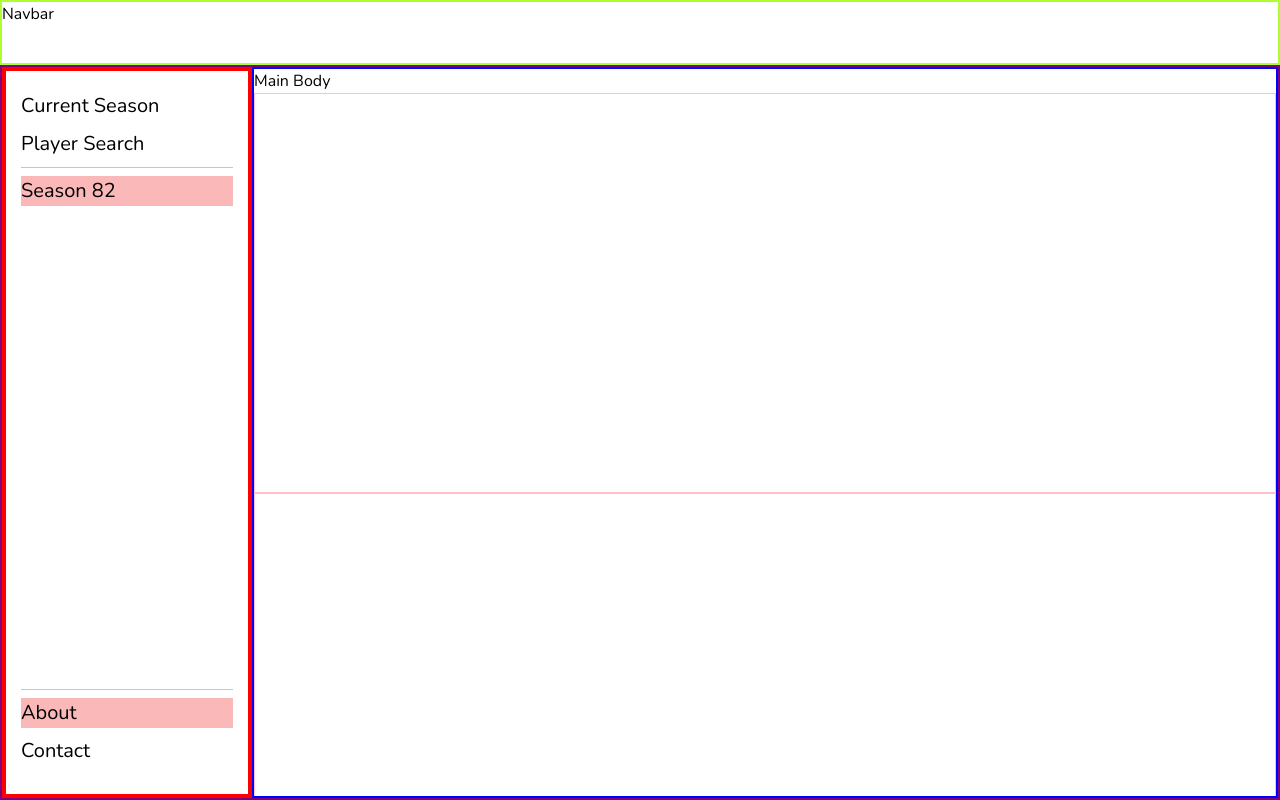
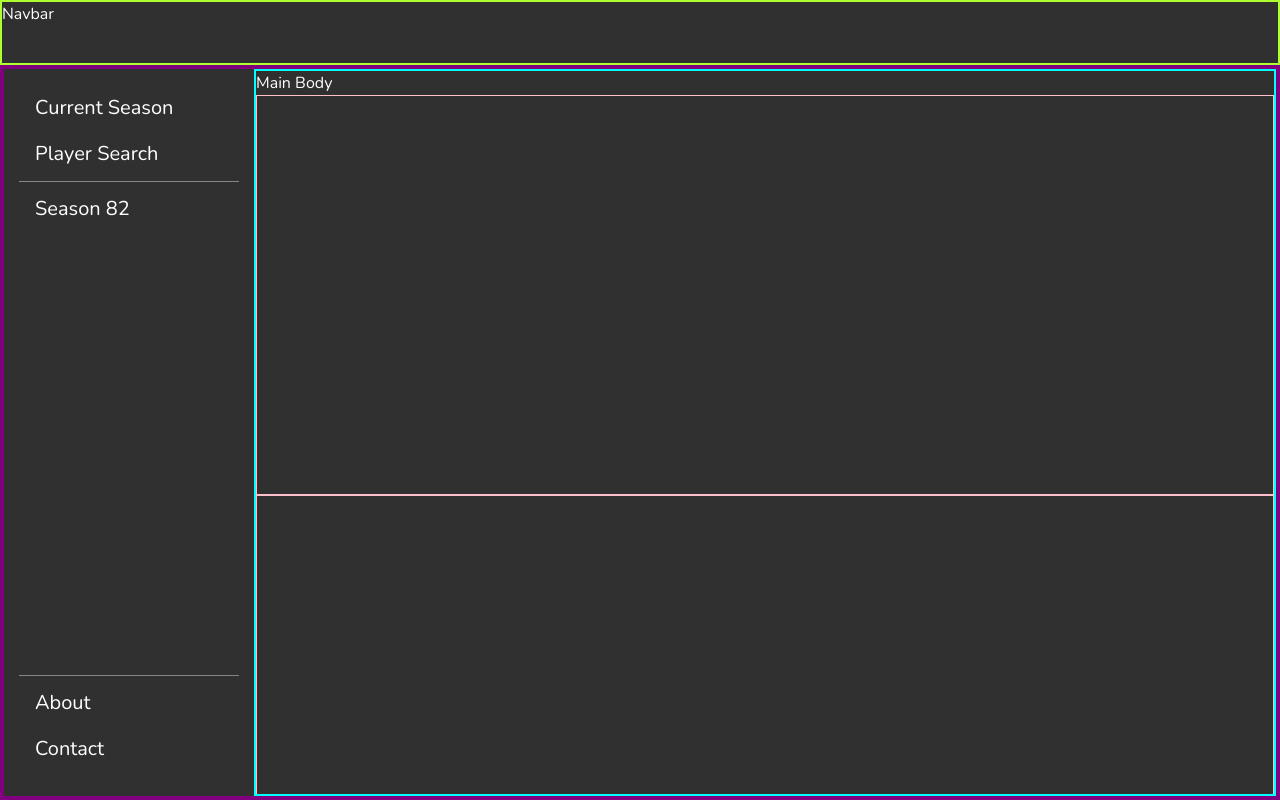
Before and after one commit to josedrios/clashvote, a React (Vite) app: page / in a window 1280 px wide. Built offline with nearby package versions, Linux system fonts and the light colour scheme.

Commit message:
Added spacing for sidebar links and made hover effect for side bar link

```diff
--- a/src/styles/abstracts/_variables.scss
+++ b/src/styles/abstracts/_variables.scss
@@ -6,7 +6,7 @@
 $primary-color: rgb(235, 222, 36);
 
 $primary-background-color: #313030;
-$secondary-background-color: #2a2a2a;
+$secondary-background-color: rgba(64, 64, 64, 0.731);
 
 // Additional color options
 $border-color: #acacacb1;
@@ -15,7 +15,6 @@ $border-color: #acacacb1;
 $line-height-base: 1.6;
 
 // Spacing units
-$spacing-unit: 1rem;
 $spacing-xsmall: 0.25rem;
 $spacing-small: 0.5rem;
 $spacing-medium: 1rem;
@@ -35,10 +34,10 @@ $z-index-modal: 2000;
 $z-index-overlay: 3000;
 
 // Border radius
-$border-radius-base: 5px;
-$border-radius-small: 10px;
-$border-radius-medium: 20px;
-$border-radius-large: 25px;
+$border-radius-xs: 5px;
+$border-radius-sm: 10px;
+$border-radius-md: 20px;
+$border-radius-lg: 25px;
 $border-radius-xl: 35px;
 $border-circle: 10000px;
 
--- a/src/styles/base/_reset.scss
+++ b/src/styles/base/_reset.scss
@@ -5,6 +5,7 @@
     text-rendering: optimizeLegibility;
     -webkit-font-smoothing: antialiased;
     -moz-osx-font-smoothing: grayscale;
+    background-color: $primary-background-color;
 }
 
 *{
@@ -12,6 +13,7 @@
     border: 0;
     margin: 0;
     padding: 0;
+    color: white;
 }
 
 #root {
@@ -26,7 +28,6 @@ body{
 }
 
 a {
-    color: inherit;
     text-decoration: none;
     cursor: pointer;
 }
--- a/src/styles/layouts/_app.scss
+++ b/src/styles/layouts/_app.scss
@@ -13,7 +13,7 @@
 }
 
 #main-container {
-    border: 2px solid purple;
+    border: 4px solid purple;
     display: flex;
     flex-direction: row;
     flex-grow: 1;
@@ -22,7 +22,6 @@
 
 #main-sidebar {
     min-height: 100%;
-    border: 4px solid red;
     width: 250px;
     overflow: auto;
     display: flex;
@@ -30,7 +29,7 @@
 }
 
 #main-body {
-    border: 2px solid blue;
+    border: 2px solid cyan;
     flex-grow: 1;
     overflow: auto;
 }
--- a/src/styles/layouts/_sidebar.scss
+++ b/src/styles/layouts/_sidebar.scss
@@ -1,12 +1,26 @@
 #main-sidebar {
     padding: 20px 15px;
 }
+
 
 .sidebar-section {
     display: flex;
     flex-direction: column;
     height: 100%;
     border-top: 1px solid $border-color;
+}
+
+.sidebar-link {
+    color: white;
+    text-wrap: nowrap;
+    margin-bottom: $spacing-small;
+    padding: $spacing-xsmall $spacing-medium;
+    border-radius: $border-radius-xs;
+    transition: $transition-ease $transition-duration;
+
+    &:hover {
+        background-color: $secondary-background-color;
+    }
 }
 
 #top-sidebar {
@@ -17,18 +31,13 @@
 #mid-sidebar {
     >:nth-child(1) {
         margin-top: $spacing-small;
-        background-color: rgba(246, 96, 96, 0.449);
     }
 }
 
 #bottom-sidebar {
     height: min-content;
+
     >:nth-child(1) {
         margin-top: $spacing-small;
-        background-color: rgba(246, 96, 96, 0.449);
     }
 }
-
-.sidebar-link {
-    margin-bottom: $spacing-small;
-}
```
Also changed, not shown: src/SideBar.jsx (+5 -3 lines).
